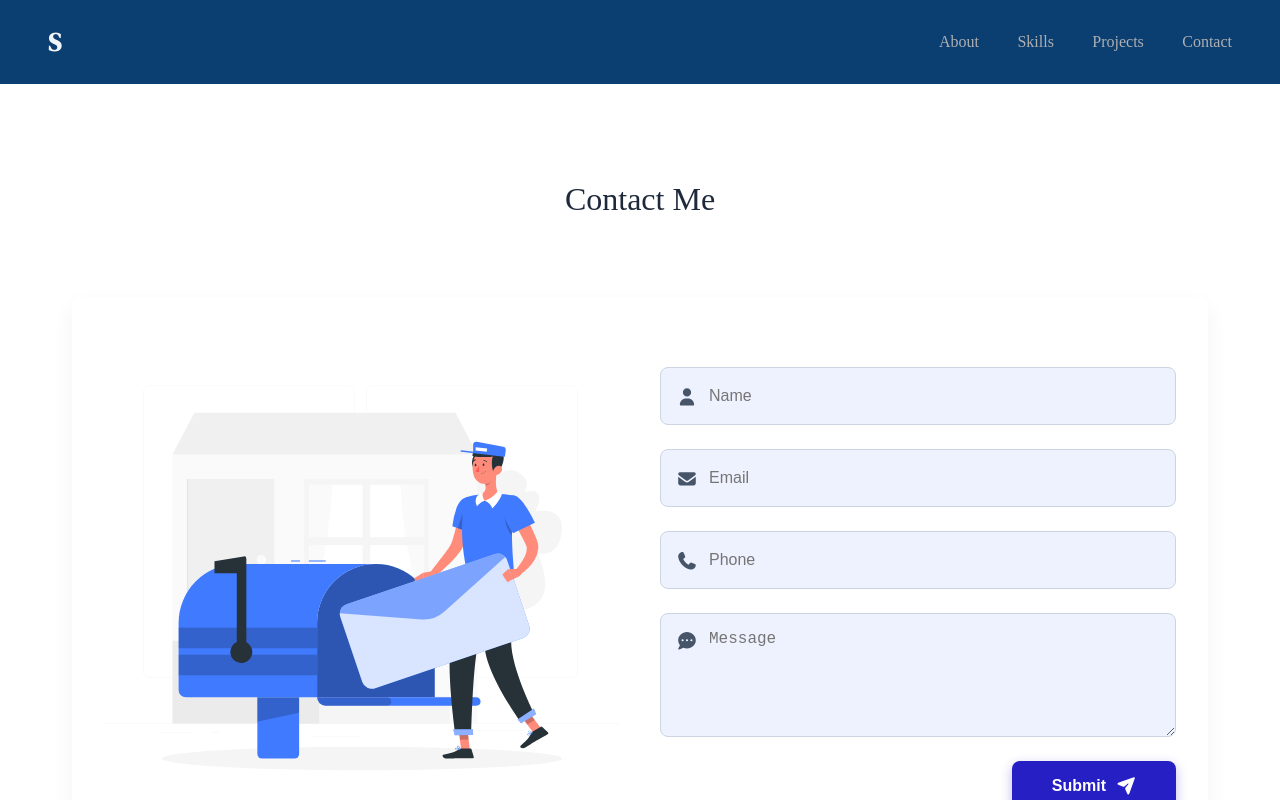
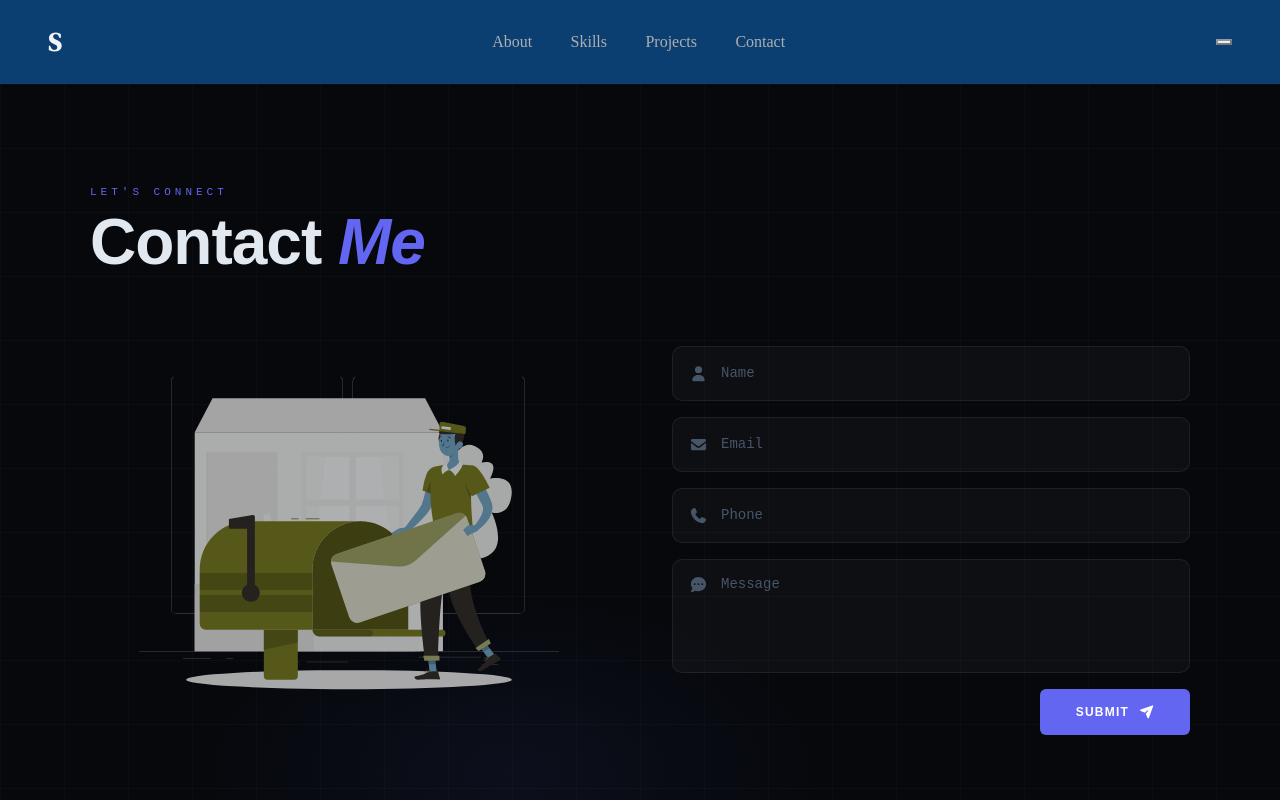
Before and after one commit to shiwani08/portfolio, a Next.js app: page /Contact in a window 1280 px wide. Shown: the top 800 px of the page. Built offline with nearby package versions, Linux system fonts and the light colour scheme.

Commit message:
contact changed

```diff
--- a/app/(pages)/Contact/page.tsx
+++ b/app/(pages)/Contact/page.tsx
@@ -4,21 +4,26 @@ import React from "react";
 import Image from "next/image";
 import { FontAwesomeIcon } from "@fortawesome/react-fontawesome";
 import { faUser, faEnvelope, faPhone, faCommentDots, faPaperPlane } from "@fortawesome/free-solid-svg-icons";
-import '../../shared/styles/Contact.css';
+import "../../shared/styles/Contact.css";
 
 export default function Contact() {
   return (
     <section id="Contact" className="contact-section">
+      <div className="contact-inner">
+        {/* Header */}
         <div className="contact-header">
-        <h2 className="section-title-">Contact Me</h2>
+          <p className="contact-eyebrow">Let&apos;s connect</p>
+          <h2 className="contact-title">
+            Contact <em>Me</em>
+          </h2>
         </div>
 
         <div className="contact-container">
           {/* Left Side: Illustration */}
           <div className="contact-image-side">
             <Image
-            src="/mail.svg" // Replace with your actual image path
-            alt="Person working at desk"
+              src="/mail.svg"
+              alt="Contact illustration"
               width={500}
               height={400}
               className="contact-illustration"
@@ -54,6 +59,7 @@ export default function Contact() {
             </form>
           </div>
         </div>
+      </div>
     </section>
   );
 }
--- a/app/(pages)/Projects/ProjectData.ts
+++ b/app/(pages)/Projects/ProjectData.ts
@@ -15,14 +15,14 @@ const projectData = [
     github: "https://github.com/shiwani08/URL-Shortner",
     skills: ["NodeJS", "ExpressJS", "MongoDB"],
   },
-  {
-    id: 3,
-    title: "Cyber-Security Vault",
-    desc: "End-to-end encrypted storage solution with biometric authentication.",
-    img: "https://images.unsplash.com/photo-1550751827-4bd374c3f58b",
-    github: "https://github.com/shiwani08/cyber-vault",
-    skills: ["NodeJS", "ExpressJS", "MongoDB"],
-  },
+  // {
+  //   id: 3,
+  //   title: "Cyber-Security Vault",
+  //   desc: "End-to-end encrypted storage solution with biometric authentication.",
+  //   img: "https://images.unsplash.com/photo-1550751827-4bd374c3f58b",
+  //   github: "https://github.com/shiwani08/cyber-vault",
+  //   skills: ["NodeJS", "ExpressJS", "MongoDB"],
+  // },
   {
     id: 4,
     title: "E-Commerce Engine",
@@ -31,14 +31,14 @@ const projectData = [
     github: "https://github.com/shiwani08/ecommerce-engine",
     skills: ["NodeJS", "ExpressJS", "MongoDB"],
   },
-  {
-    id: 5,
-    title: "Blockchain Ledger",
-    desc: "Private blockchain implementation for supply chain transparency.",
-    img: "https://images.unsplash.com/photo-1639762681485-074b7f938ba0",
-    github: "https://github.com/shiwani08/blockchain-ledger",
-    skills: ["NodeJS", "ExpressJS", "MongoDB"],
-  },
+  // {
+  //   id: 5,
+  //   title: "Blockchain Ledger",
+  //   desc: "Private blockchain implementation for supply chain transparency.",
+  //   img: "https://images.unsplash.com/photo-1639762681485-074b7f938ba0",
+  //   github: "https://github.com/shiwani08/blockchain-ledger",
+  //   skills: ["NodeJS", "ExpressJS", "MongoDB"],
+  // },
 ];
 
 export default projectData;
--- a/app/shared/components/Navbar.tsx
+++ b/app/shared/components/Navbar.tsx
@@ -1,5 +1,6 @@
-// "use client"; // Required if you add interaction like scroll detection
+"use client";
 
+import { useState } from "react";
 import Link from "next/link";
 
 const NAV_ITEMS = [
@@ -10,6 +11,8 @@ const NAV_ITEMS = [
 ];
 
 export function Navbar() {
+  const [isOpen, setIsOpen] = useState(false);
+
   return (
     <nav className="navbar" aria-label="Main Navigation">
       <div className="nav-left">
@@ -18,15 +21,30 @@ export function Navbar() {
         </Link>
       </div>
 
-      <ul className="nav-right">
+      <ul className={`nav-right${isOpen ? " nav-open" : ""}`}>
         {NAV_ITEMS.map(({ href, label }) => (
           <li key={href}>
-            <Link href={href} className="nav-link">
+            <Link
+              href={href}
+              className="nav-link"
+              onClick={() => setIsOpen(false)}
+            >
               {label}
             </Link>
           </li>
         ))}
       </ul>
+
+      <button
+        className={`nav-hamburger${isOpen ? " is-open" : ""}`}
+        onClick={() => setIsOpen(!isOpen)}
+        aria-label="Toggle navigation"
+        aria-expanded={isOpen}
+      >
+        <span />
+        <span />
+        <span />
+      </button>
     </nav>
   );
 }
--- a/app/shared/styles/Contact.css
+++ b/app/shared/styles/Contact.css
@@ -1,74 +1,148 @@
-.contact-section {
-  padding: 4rem 2rem;
-  max-width: 1200px;
-  margin: 0 auto;
+/* ============================================
+   Contact Section — Dark Editorial Theme
+   ============================================ */
+
+/* ── Variables ───────────────────────────── */
+:root {
+  --contact-bg: #06080c;
+  --contact-surface: rgba(255, 255, 255, 0.03);
+  --contact-border: rgba(255, 255, 255, 0.07);
+  --contact-border-focus: rgba(99, 102, 241, 0.45);
+  --contact-accent: #6366f1;
+  --contact-accent-dim: rgba(99, 102, 241, 0.08);
+  --contact-text: #e2e8f0;
+  --contact-muted: #475569;
 }
 
-/* Header Styling */
-.contact-header {
-  display: flex;
-  justify-content: center;
-  align-items: center;
-  gap: 10px;
-  font-size: 2rem;
-  margin-bottom: 3rem;
-  font-weight: 700;
-  color: #1e293b;
+/* ── Section ─────────────────────────────── */
+.contact-section {
+  background: var(--contact-bg);
+  padding: clamp(4rem, 8vw, 7rem) clamp(1.5rem, 5vw, 3rem);
+  position: relative;
+  overflow: hidden;
+  font-family: "DM Mono", "Fira Code", monospace;
 }
 
-.contact-header span {
-  color: #8b5cf6; /* Purple color from image */
+/* Grid texture */
+.contact-section::before {
+  content: '';
+  position: absolute;
+  inset: 0;
+  background-image:
+    linear-gradient(rgba(255, 255, 255, 0.02) 1px, transparent 1px),
+    linear-gradient(90deg, rgba(255, 255, 255, 0.02) 1px, transparent 1px);
+  background-size: 64px 64px;
+  pointer-events: none;
+  z-index: 0;
 }
 
-/* Main Layout */
+/* Ambient glow */
+.contact-section::after {
+  content: '';
+  position: absolute;
+  bottom: -120px;
+  left: 40%;
+  width: 700px;
+  height: 400px;
+  background: radial-gradient(ellipse, rgba(99, 102, 241, 0.07) 0%, transparent 65%);
+  pointer-events: none;
+  transform: translateX(-50%);
+  z-index: 0;
+}
+
+/* ── Inner wrapper ───────────────────────── */
+.contact-inner {
+  max-width: 1100px;
+  margin: 0 auto;
+  position: relative;
+  z-index: 1;
+}
+
+/* ── Header ──────────────────────────────── */
+.contact-header {
+  margin-bottom: 3.5rem;
+}
+
+.contact-eyebrow {
+  font-size: 11px;
+  letter-spacing: 4px;
+  text-transform: uppercase;
+  color: var(--contact-accent);
+  margin: 0 0 12px;
+}
+
+.contact-title {
+  font-family: "Syne", sans-serif;
+  font-size: clamp(2.5rem, 6vw, 4rem);
+  font-weight: 800;
+  color: var(--contact-text);
+  line-height: 1;
+  letter-spacing: -1px;
+  margin: 0;
+}
+
+.contact-title em {
+  font-style: italic;
+  color: var(--contact-accent);
+}
+
+/* ── Main layout ─────────────────────────── */
 .contact-container {
+  display: grid;
+  grid-template-columns: 1fr 1fr;
+  align-items: center;
+  gap: clamp(2rem, 5vw, 5rem);
+}
+
+/* ── Image side ──────────────────────────── */
+.contact-image-side {
   display: flex;
   align-items: center;
-  justify-content: space-between;
-  background: #ffffff;
-  border-radius: 12px;
-  padding: 2rem;
-  box-shadow: 0 10px 25px rgba(0, 0, 0, 0.05);
-  gap: 40px;
-}
-
-.contact-image-side,
-.contact-form-side {
-  flex: 1;
+  justify-content: center;
 }
 
 .contact-illustration {
   width: 100%;
+  max-width: 420px;
   height: auto;
   object-fit: contain;
+  filter: saturate(0.6) brightness(0.85) hue-rotate(200deg);
+  opacity: 0.8;
 }
 
-/* Form Styling */
+/* ── Form side ───────────────────────────── */
+.contact-form-side {
+  width: 100%;
+}
+
+/* ── Form ────────────────────────────────── */
 .contact-form {
   display: flex;
   flex-direction: column;
-  gap: 1.5rem;
+  gap: 1rem;
 }
 
 .input-wrapper {
   position: relative;
   display: flex;
   align-items: center;
-  background: #eef2ff; /* Light blueish tint from image */
-  border: 1px solid #cbd5e1;
-  border-radius: 8px;
-  transition: border-color 0.3s;
+  background: var(--contact-surface);
+  border: 1px solid var(--contact-border);
+  border-radius: 10px;
+  transition: border-color 0.3s ease, background 0.3s ease;
 }
 
 .input-wrapper:focus-within {
-  border-color: #8b5cf6;
+  border-color: var(--contact-border-focus);
+  background: var(--contact-accent-dim);
 }
 
 .field-icon {
   position: absolute;
-  left: 15px;
-  color: #475569;
-  font-size: 1.1rem;
+  left: 16px;
+  color: var(--contact-muted);
+  font-size: 0.95rem;
+  pointer-events: none;
 }
 
 .input-wrapper input,
@@ -78,8 +152,15 @@
   background: transparent;
   border: none;
   outline: none;
-  font-size: 1rem;
-  color: #1e293b;
+  font-size: 0.875rem;
+  color: var(--contact-text);
+  font-family: "DM Mono", monospace;
+  resize: none;
+}
+
+.input-wrapper input::placeholder,
+.input-wrapper textarea::placeholder {
+  color: var(--contact-muted);
 }
 
 .textarea-wrapper {
@@ -87,42 +168,43 @@
 }
 
 .textarea-wrapper .field-icon {
-  top: 18px;
+  top: 17px;
 }
 
-/* Submit Button */
+/* ── Submit button ───────────────────────── */
 .submit-btn {
   align-self: flex-end;
-  background: #251fc4; /* Deep blue/purple button */
-  color: white;
-  padding: 0.8rem 2.5rem;
-  border-radius: 8px;
+  background: var(--contact-accent);
+  color: #fff;
+  padding: 0.875rem 2.25rem;
+  border-radius: 6px;
   border: none;
+  font-size: 0.75rem;
   font-weight: 600;
+  letter-spacing: 0.1em;
+  text-transform: uppercase;
   display: flex;
   align-items: center;
   gap: 10px;
   cursor: pointer;
-  transition:
-    transform 0.2s,
-    background 0.3s;
-  box-shadow: 0 4px 12px rgba(37, 31, 196, 0.3);
+  transition: background 0.25s ease, transform 0.25s ease, box-shadow 0.25s ease;
 }
 
 .submit-btn:hover {
-  background: #1e19a3;
+  background: #4f52d9;
   transform: translateY(-2px);
+  box-shadow: 0 8px 25px rgba(99, 102, 241, 0.3);
 }
 
-/* Mobile Responsive */
+/* ── Responsive ──────────────────────────── */
 @media (max-width: 900px) {
   .contact-container {
-    flex-direction: column;
-    padding: 1.5rem;
+    grid-template-columns: 1fr;
+    gap: 2.5rem;
   }
 
   .contact-image-side {
-    order: 2; /* Image goes below form on mobile */
+    order: 2;
   }
 
   .submit-btn {
@@ -130,3 +212,18 @@
     justify-content: center;
   }
 }
+
+@media (max-width: 640px) {
+  .contact-section {
+    padding: 4rem 1.25rem;
+  }
+
+  .contact-header {
+    margin-bottom: 2rem;
+  }
+
+  .contact-title {
+    font-size: 2rem;
+    letter-spacing: -0.5px;
+  }
+}
```
Lines whose indentation alone changed are shown as unchanged.
